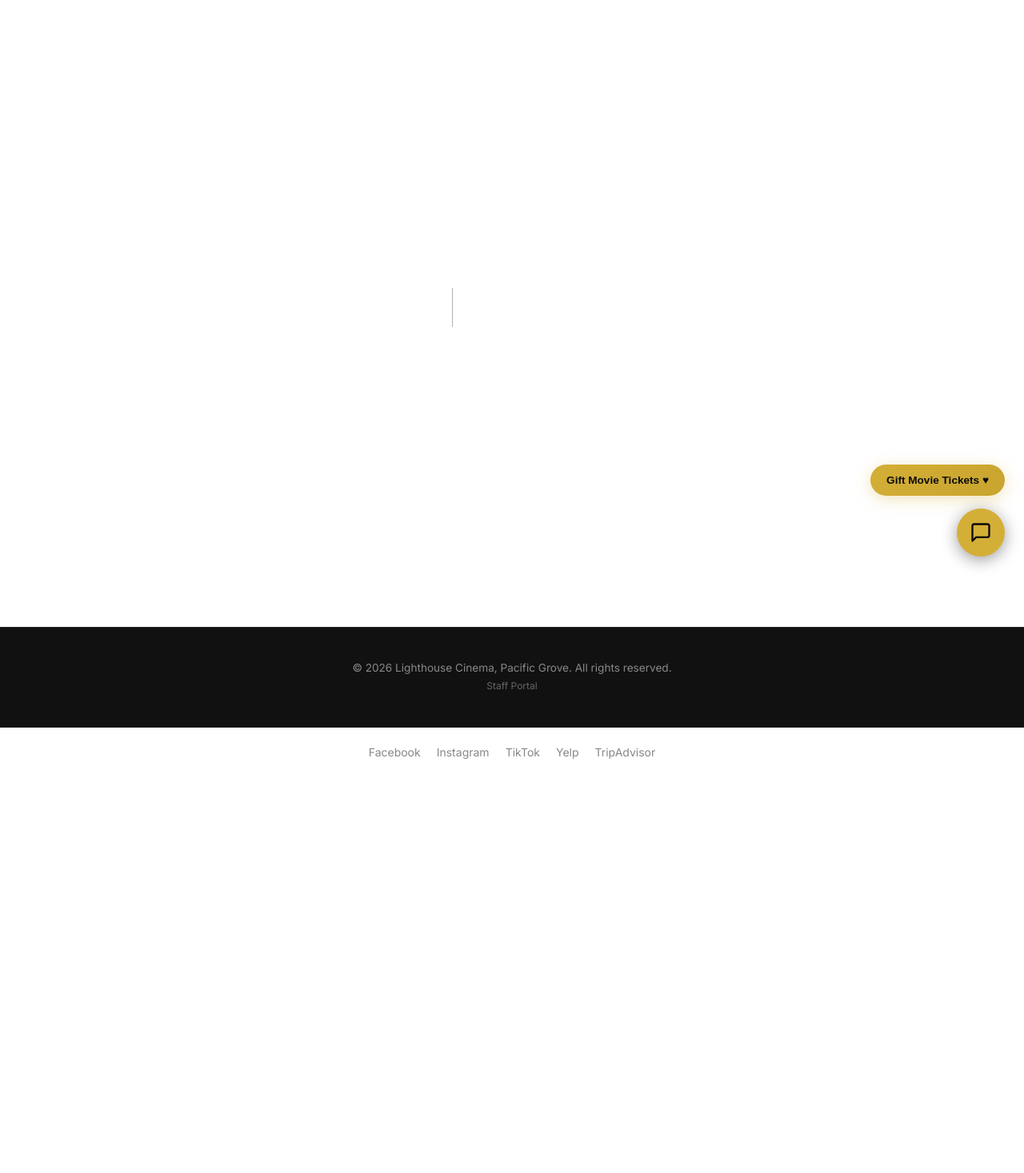
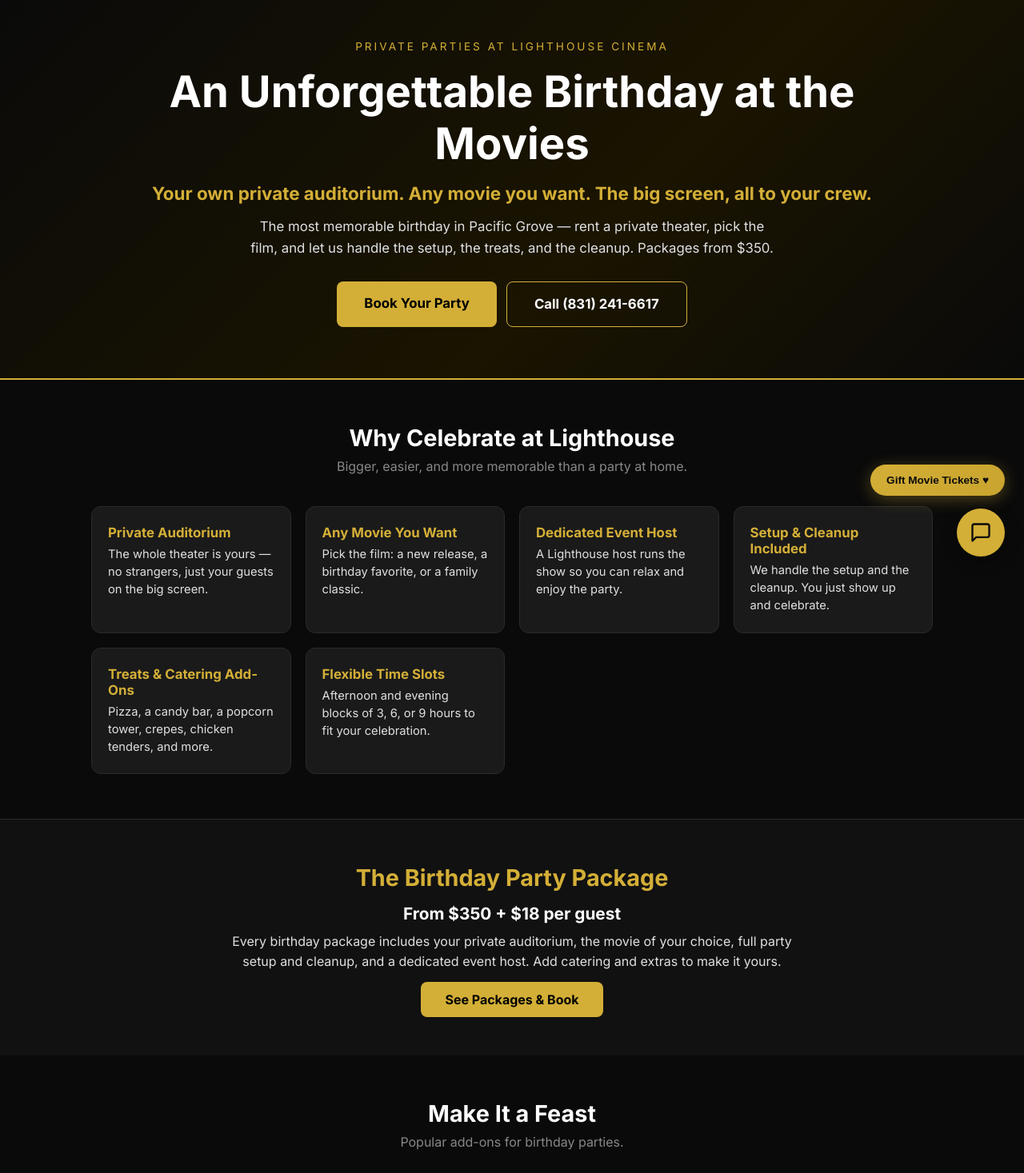
Before and after one commit to lighthousecinemapg-cyber/lighthouse-cinema, a Next.js app: page /birthday-parties in a window 1280 px wide. Before the commit this address had no page. Shown: the part 80-1547 px from the top of the page at 80% size. Before the commit the page ends 1050 px from the top, so only its background shows below. Built offline with nearby package versions, Linux system fonts and the light colour scheme.

Commit message:
Add Birthday Parties landing page (/birthday-parties)

```diff
--- /dev/null
+++ b/app/birthday-parties/page.js
@@ -0,0 +1,102 @@
+// app/birthday-parties/page.js  -> lighthousepgcinema.com/birthday-parties
+// SEO landing page that funnels to the existing /private-events booking flow.
+// All package details mirror the real Birthday Party package in app/private-events/page.js.
+
+export const metadata = {
+  title: 'Birthday Parties at Lighthouse Cinema — Private Movie Party Venue in Pacific Grove',
+  description: 'Throw an unforgettable birthday party at Lighthouse Cinema in Pacific Grove. Rent a private auditorium, pick any movie, and add pizza, a candy bar, and more. Packages from $350. Serving Monterey, Carmel, Seaside & Marina.',
+};
+
+const gold = '#d4af37';
+const black = '#0a0a0a';
+const darkBg = '#111111';
+const darkCard = '#1a1a1a';
+const darkBorder = '#2a2a2a';
+const textLight = '#e0e0e0';
+const textMuted = '#888888';
+const BOOK = '/private-events';
+const PHONE_DISPLAY = '(831) 241-6617';
+const PHONE_TEL = 'tel:+18312416617';
+
+function Card({ title, desc }) {
+  return (
+    <div style={{ background: darkCard, border: '1px solid ' + darkBorder, borderRadius: 12, padding: '22px 20px' }}>
+      <h3 style={{ color: gold, fontSize: '1.05rem', fontWeight: 700, margin: '0 0 6px' }}>{title}</h3>
+      <p style={{ color: textLight, fontSize: '0.92rem', margin: 0, lineHeight: 1.5 }}>{desc}</p>
+    </div>
+  );
+}
+
+export default function BirthdayPartiesPage() {
+  return (
+    <div>
+      {/* HERO */}
+      <section style={{ background: 'linear-gradient(135deg, #0a0a0a 0%, #1a1400 60%, #0a0a0a 100%)', borderBottom: '2px solid ' + gold, padding: '64px 0' }}>
+        <div style={{ maxWidth: 1000, margin: '0 auto', padding: '0 24px', textAlign: 'center' }}>
+          <div style={{ color: gold, letterSpacing: 3, textTransform: 'uppercase', fontSize: '0.85rem', marginBottom: 12 }}>Private Parties at Lighthouse Cinema</div>
+          <h1 style={{ fontSize: 'clamp(2rem, 6vw, 3.4rem)', fontWeight: 800, color: '#fff', margin: '0 0 12px' }}>An Unforgettable Birthday at the Movies</h1>
+          <p style={{ fontSize: 'clamp(1.1rem, 3vw, 1.4rem)', color: gold, fontWeight: 700, margin: '0 0 10px' }}>Your own private auditorium. Any movie you want. The big screen, all to your crew.</p>
+          <p style={{ color: textLight, fontSize: '1.05rem', maxWidth: 660, margin: '0 auto 28px', lineHeight: 1.6 }}>The most memorable birthday in Pacific Grove — rent a private theater, pick the film, and let us handle the setup, the treats, and the cleanup. Packages from $350.</p>
+          <div style={{ display: 'flex', gap: 12, justifyContent: 'center', flexWrap: 'wrap' }}>
+            <a href={BOOK} style={{ background: gold, color: '#000', padding: '14px 34px', borderRadius: 8, fontWeight: 800, textDecoration: 'none', fontSize: '1.05rem' }}>Book Your Party</a>
+            <a href={PHONE_TEL} style={{ color: '#fff', padding: '14px 34px', borderRadius: 8, fontWeight: 700, textDecoration: 'none', fontSize: '1.05rem', border: '1px solid ' + gold }}>Call {PHONE_DISPLAY}</a>
+          </div>
+        </div>
+      </section>
+
+      {/* WHY */}
+      <section style={{ background: black, padding: '56px 0' }}>
+        <div style={{ maxWidth: 1100, margin: '0 auto', padding: '0 24px' }}>
+          <h2 style={{ textAlign: 'center', color: '#fff', fontSize: '1.8rem', fontWeight: 800, margin: '0 0 6px' }}>Why Celebrate at Lighthouse</h2>
+          <p style={{ textAlign: 'center', color: textMuted, margin: '0 0 36px' }}>Bigger, easier, and more memorable than a party at home.</p>
+          <div style={{ display: 'grid', gridTemplateColumns: 'repeat(auto-fit, minmax(240px, 1fr))', gap: 18 }}>
+            <Card title="Private Auditorium" desc="The whole theater is yours — no strangers, just your guests on the big screen." />
+            <Card title="Any Movie You Want" desc="Pick the film: a new release, a birthday favorite, or a family classic." />
+            <Card title="Dedicated Event Host" desc="A Lighthouse host runs the show so you can relax and enjoy the party." />
+            <Card title="Setup & Cleanup Included" desc="We handle the setup and the cleanup. You just show up and celebrate." />
+            <Card title="Treats & Catering Add-Ons" desc="Pizza, a candy bar, a popcorn tower, crepes, chicken tenders, and more." />
+            <Card title="Flexible Time Slots" desc="Afternoon and evening blocks of 3, 6, or 9 hours to fit your celebration." />
+          </div>
+        </div>
+      </section>
+
+      {/* PACKAGE */}
+      <section style={{ background: darkBg, padding: '56px 0', borderTop: '1px solid ' + darkBorder }}>
+        <div style={{ maxWidth: 760, margin: '0 auto', padding: '0 24px', textAlign: 'center' }}>
+          <h2 style={{ color: gold, fontSize: '1.8rem', fontWeight: 800, margin: '0 0 10px' }}>The Birthday Party Package</h2>
+          <p style={{ color: '#fff', fontSize: '1.3rem', fontWeight: 700, margin: '0 0 6px' }}>From $350 + $18 per guest</p>
+          <p style={{ color: textLight, margin: '0 0 22px', lineHeight: 1.6 }}>Every birthday package includes your private auditorium, the movie of your choice, full party setup and cleanup, and a dedicated event host. Add catering and extras to make it yours.</p>
+          <a href={BOOK} style={{ background: gold, color: '#000', padding: '12px 30px', borderRadius: 8, fontWeight: 800, textDecoration: 'none' }}>See Packages & Book</a>
+        </div>
+      </section>
+
+      {/* ADD-ONS */}
+      <section style={{ background: black, padding: '56px 0' }}>
+        <div style={{ maxWidth: 1100, margin: '0 auto', padding: '0 24px' }}>
+          <h2 style={{ textAlign: 'center', color: '#fff', fontSize: '1.8rem', fontWeight: 800, margin: '0 0 6px' }}>Make It a Feast</h2>
+          <p style={{ textAlign: 'center', color: textMuted, margin: '0 0 36px' }}>Popular add-ons for birthday parties.</p>
+          <div style={{ display: 'grid', gridTemplateColumns: 'repeat(auto-fit, minmax(220px, 1fr))', gap: 18 }}>
+            <Card title="Pizza Party" desc="Crowd-pleasing pizza for the whole group." />
+            <Card title="Candy Bar" desc="A colorful candy spread the kids will love." />
+            <Card title="Popcorn Tower" desc="A showstopping tower of fresh movie popcorn." />
+            <Card title="Crepe Bar" desc="Made-to-order crepes for a sweet treat." />
+            <Card title="Chicken Tenders & Nachos" desc="Hearty crowd favorites to round out the menu." />
+            <Card title="Custom Decor & More" desc="Decor, photographer, and DJ / sound add-ons available." />
+          </div>
+        </div>
+      </section>
+
+      {/* CTA */}
+      <section style={{ background: 'linear-gradient(135deg, #1a1400 0%, #0a0a0a 100%)', padding: '56px 0', borderTop: '2px solid ' + gold, borderBottom: '2px solid ' + gold, textAlign: 'center' }}>
+        <div style={{ maxWidth: 820, margin: '0 auto', padding: '0 24px' }}>
+          <h2 style={{ color: '#fff', fontSize: '1.9rem', fontWeight: 800, margin: '0 0 10px' }}>Ready to Plan the Party?</h2>
+          <p style={{ color: textLight, margin: '0 0 24px', lineHeight: 1.6 }}>Book online in minutes, or call us and we'll build the perfect celebration. Please book at least 48 hours ahead. Serving Pacific Grove, Monterey, Carmel, Seaside, and Marina.</p>
+          <div style={{ display: 'flex', gap: 12, justifyContent: 'center', flexWrap: 'wrap' }}>
+            <a href={BOOK} style={{ background: gold, color: '#000', padding: '14px 34px', borderRadius: 8, fontWeight: 800, textDecoration: 'none' }}>Book Your Birthday Party</a>
+            <a href={PHONE_TEL} style={{ color: '#fff', padding: '14px 34px', borderRadius: 8, fontWeight: 700, textDecoration: 'none', border: '1px solid ' + gold }}>Call {PHONE_DISPLAY}</a>
+          </div>
+        </div>
+      </section>
+    </div>
+  );
+}
```
